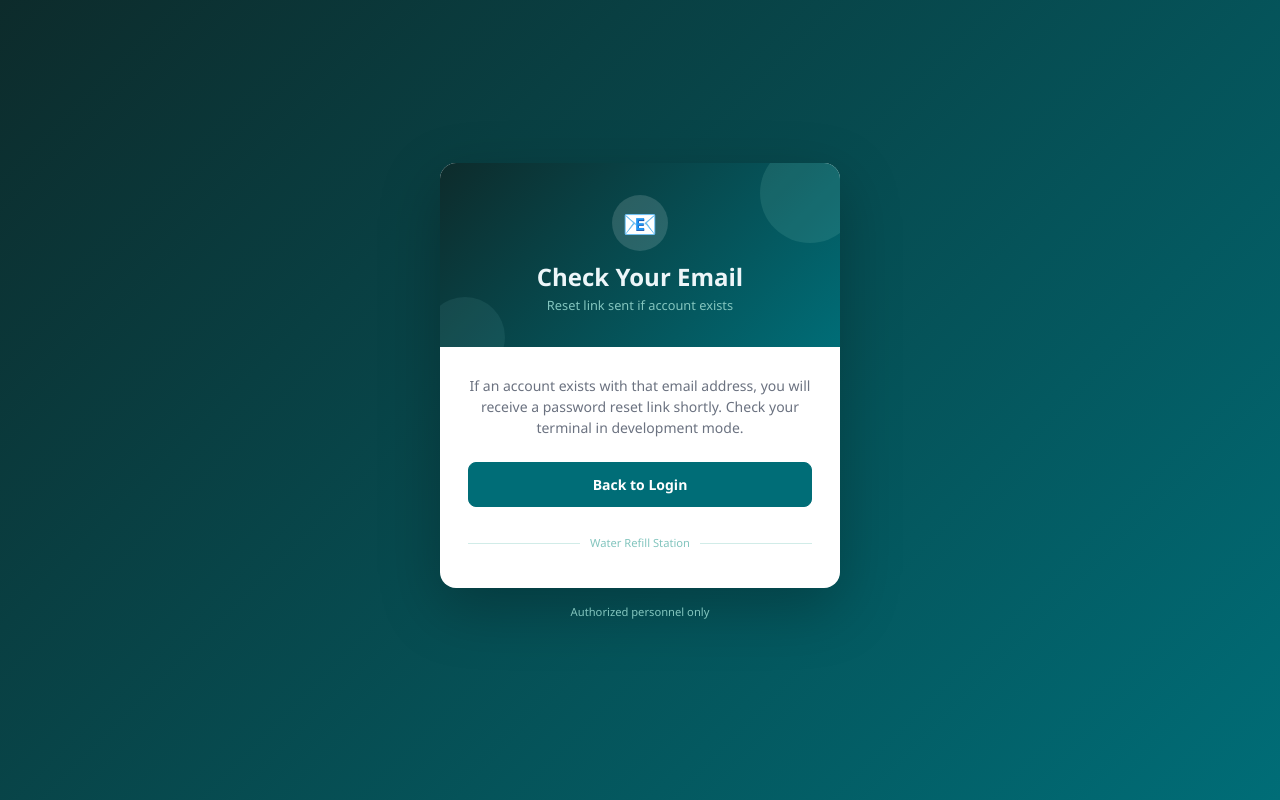
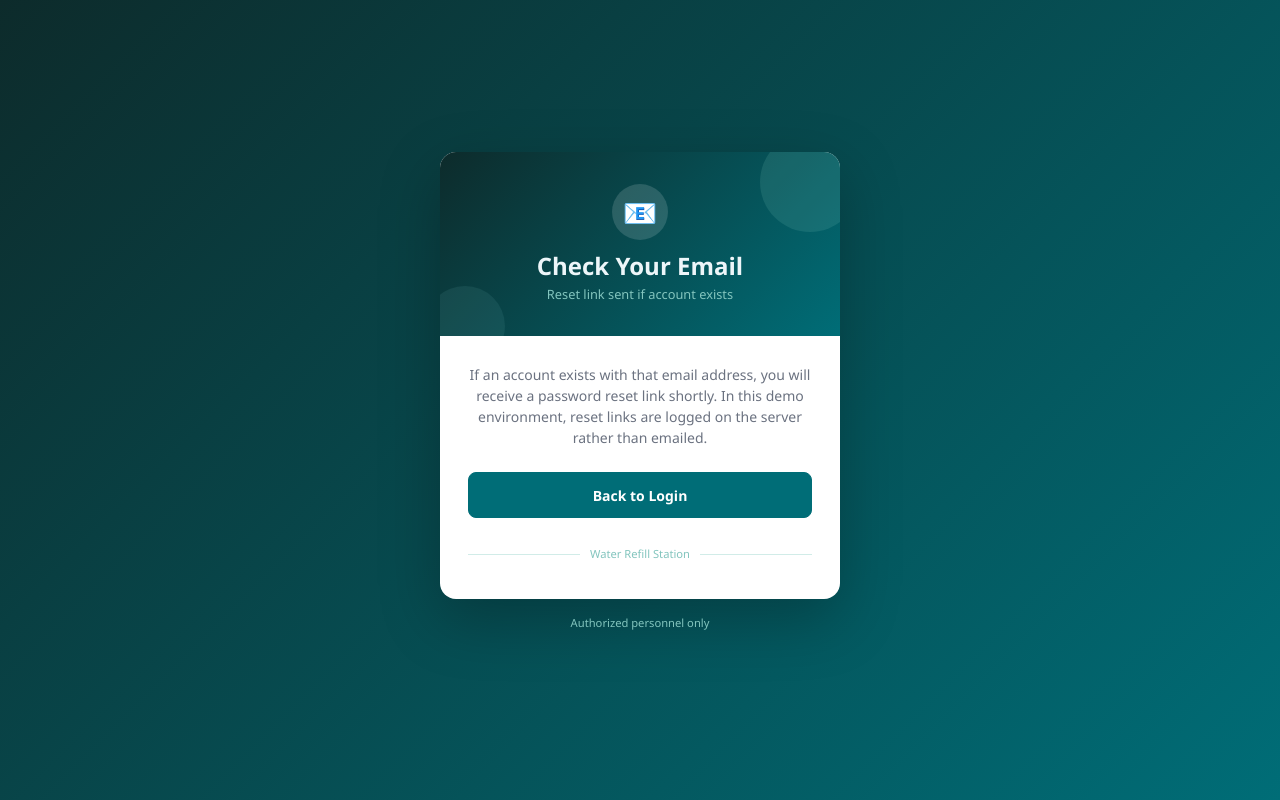
Before and after one commit to feliciaomollo/Water_Refill_Station, a Django app: page /password-reset/done/ in a window 1280 px wide. Run offline with Django 5.2, Linux system fonts and the light colour scheme.

Commit message:
Update password reset confirmation message for production clarity

```diff
--- a/shop/templates/shop/password_reset_done.html
+++ b/shop/templates/shop/password_reset_done.html
@@ -19,7 +19,7 @@
                 </div>
                 <div class="login-card-body">
                     <p style="color: var(--text-muted); font-size: 0.875rem; text-align: center; margin-bottom: 1rem;">
-                        If an account exists with that email address, you will receive a password reset link shortly. Check your terminal in development mode.
+                        If an account exists with that email address, you will receive a password reset link shortly. In this demo environment, reset links are logged on the server rather than emailed.
                     </p>
                     <a href="{% url 'login' %}" class="btn btn-primary w-100">Back to Login</a>
                     <div class="login-divider">
```
